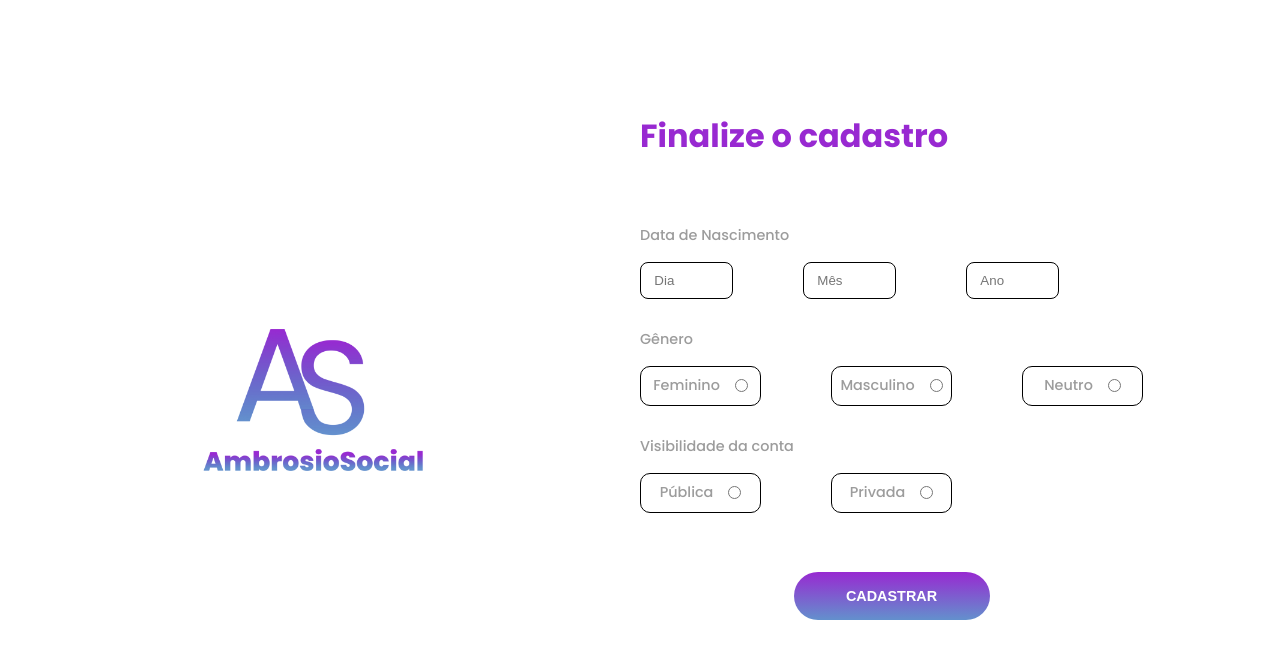
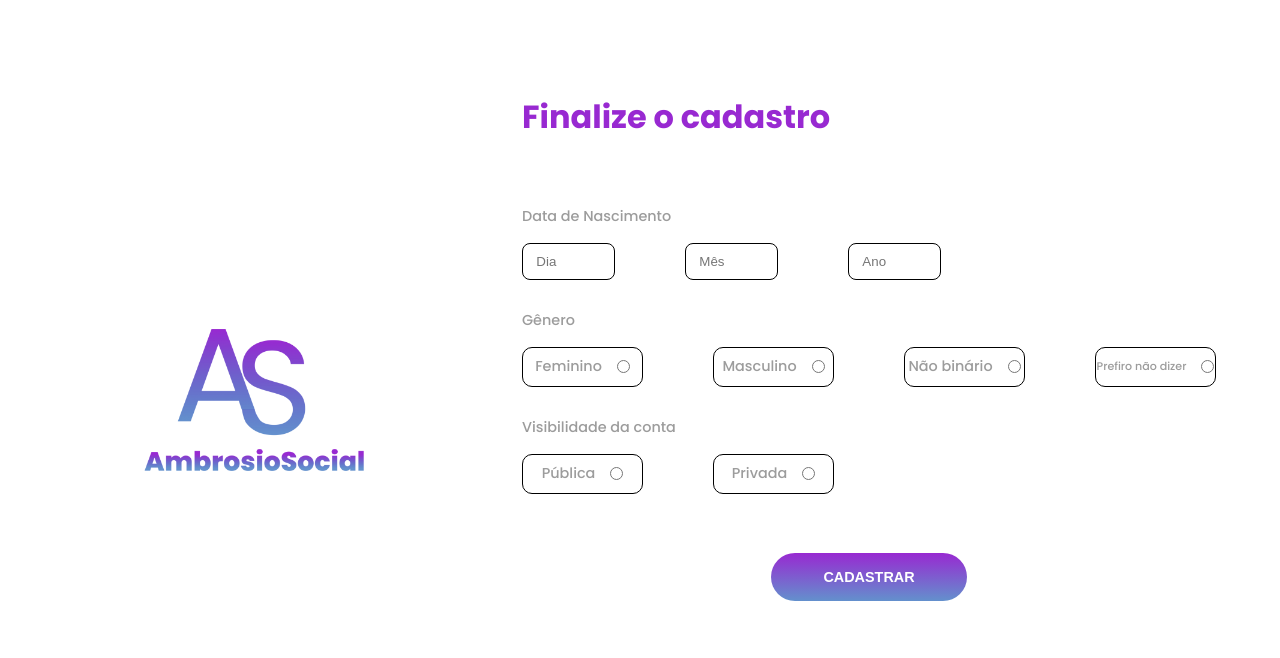
Before and after one commit to evellyn489/AmbrosioSocial, a React (Vite) app: page /cadastro in a window 1280 px wide. Shown: the top 658 px of the page. Built offline with nearby package versions, Linux system fonts and the light colour scheme.

Commit message:
Ajustes na tela de cadastro

```diff
--- a/src/pages/Cadastro/Cadastro.module.scss
+++ b/src/pages/Cadastro/Cadastro.module.scss
@@ -90,6 +90,10 @@
                     align-items: center;
 
                     gap: 15px;
+
+                    label.genero3 {
+                        font-size: 0.77em;
+                    }
                 }
             }
 
--- a/src/pages/Cadastro/Cadastro.tsx
+++ b/src/pages/Cadastro/Cadastro.tsx
@@ -141,12 +141,23 @@ export function Cadastro() {
                             </div>
 
                             <div>
-                                <label htmlFor="genero">Neutro</label>
+                                <label htmlFor="genero">Não binário</label>
                                 <input
                                     type="radio"
-                                    aria-label="Gênero neutro"
+                                    aria-label="Gênero Não binário"
                                     {...register("genero")}
-                                    value="neutro"
+                                    value="não binário"
+                                    aria-required
+                                />
+                            </div>
+
+                            <div>
+                                <label htmlFor="genero" className={styles.genero3}>Prefiro não dizer</label>
+                                <input
+                                    type="radio"
+                                    aria-label="Prefiro não dizer"
+                                    {...register("genero")}
+                                    value="prefiro não dizer"
                                     aria-required
                                 />
                             </div>
@@ -183,7 +194,7 @@ export function Cadastro() {
                         {errors.visibilidade && <span id="errorVisibilidade">{errors.visibilidade.message}</span>}
                     </div>
 
-                    <Button name="CADASTRAR" label="Botão para enviar os dados de cadastro"/>
+                    <Button name="CADASTRAR" label="Botão para enviar os dados de cadastro" click={() => 0}/>
                 </form>
             </main>
         </div>
```
